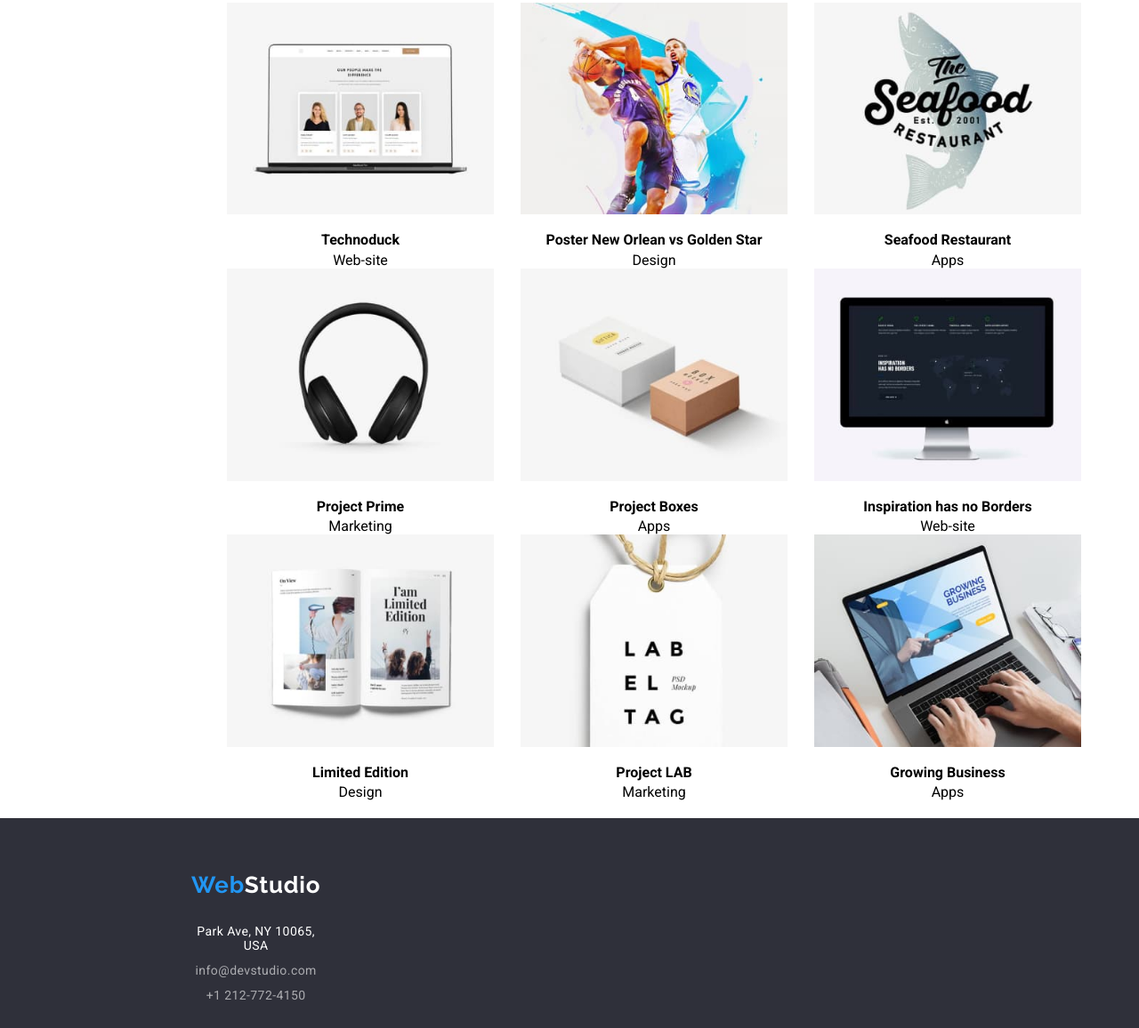
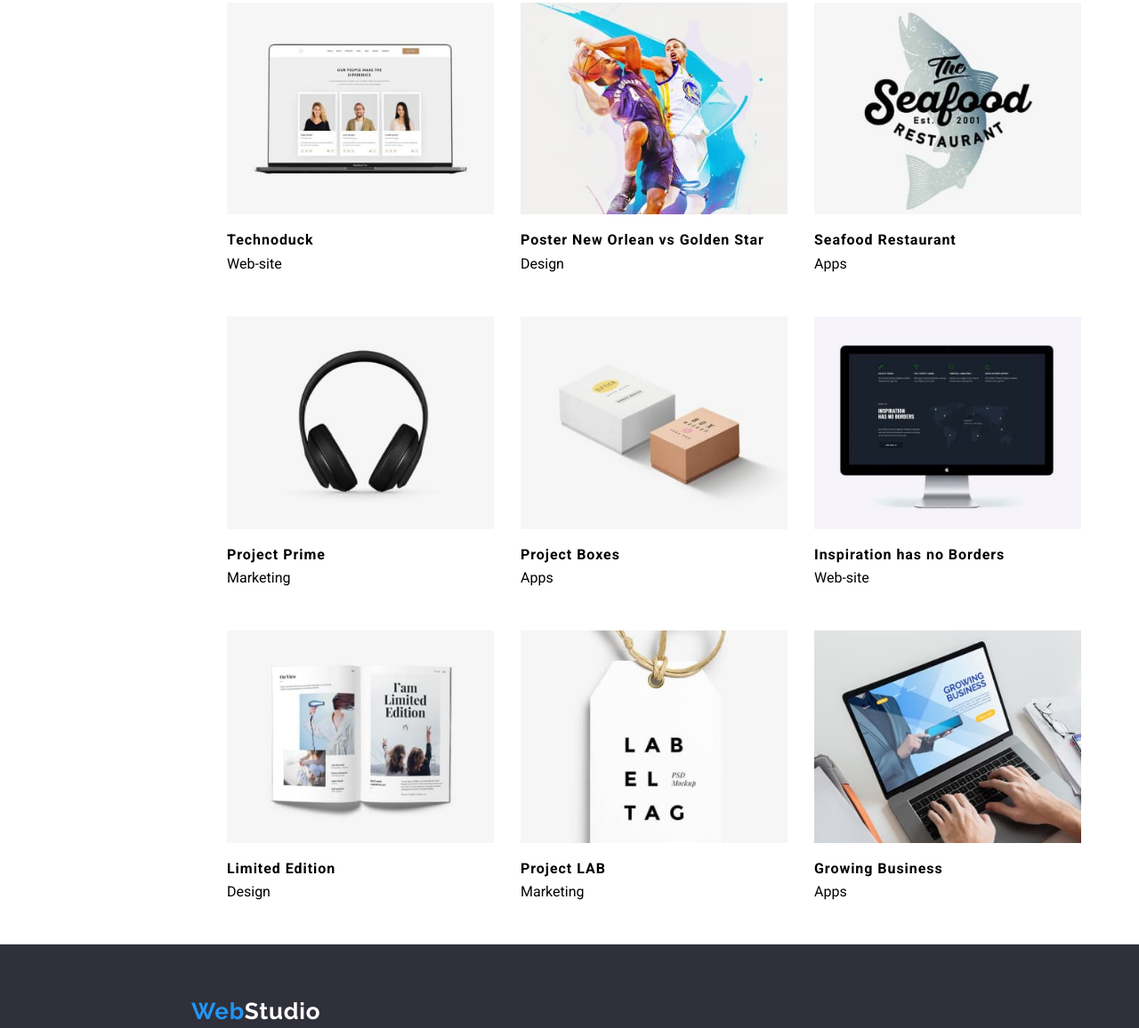
Before and after one commit to Adinux/goit-markup-hw-03, a plain HTML site: page portfolio.html in a window 1280 px wide. Shown: the part 258-1414 px from the top of the page at 89% size. Drawn offline with nearby package versions, Linux system fonts and the light colour scheme.

Commit message:
added styling to portfolio
added styling to portfolio

```diff
--- a/css/styles.css
+++ b/css/styles.css
@@ -40,6 +40,11 @@ a{
 
 }
 
+.container{
+    width: 1200px;
+    margin: auto;
+ }
+
 /* Header section style*/
 .header {
     background-color: var(--white);
@@ -54,6 +59,7 @@ a{
     flex-wrap: wrap;
 
 }
+
 
 .header__logo{
     text-decoration: none;
@@ -75,8 +81,6 @@ a{
     list-style: none;
     display: flex;
     gap: 40px;
-
-
 }
 
 .header__navigation a{
@@ -131,12 +135,6 @@ a{
     flex-wrap: wrap;
 
 }
-.hero-section .container{
-    width: 1200px;
-   margin-left: auto;
-   margin-right: auto;
-}
-
 
 .hero-section__title{
     font-family: var(--primary-font);
@@ -310,6 +308,7 @@ a{
     display: flex;
     justify-content: space-between;
     padding: 60px 1240px 60px 215px;
+    text-align: start;
 }
 
 .footer__logo{
@@ -377,9 +376,12 @@ a{
     font-family: var(--primary-font);
     background-color: var(--white);
     text-align: center;
-
 }
 
+.container{
+    width: 1200px;
+    margin: auto;
+ }
 /* Header section style*/
 .header {
     background-color: var(--white);
@@ -394,7 +396,6 @@ a{
     flex-wrap: wrap;
 
 }
-
 
 .header__logo{
     text-decoration: none;
@@ -464,7 +465,6 @@ a{
 .projects .container{
     display: flex;
     justify-content: space-between;
-    align-items: center;
     flex-wrap: wrap;
     padding-left: 215px;
 }
@@ -474,11 +474,10 @@ a{
     background-color: var(--dark-white);
     color: var(--black);
     letter-spacing: 0.03em;
+    margin-bottom: 50px;
     margin-top: 94px;
-    margin-bottom: 50px;
     padding-left: 215px;
     display: inline-flex;
-    flex: 1;
     gap: 8px;
 
 }
@@ -530,12 +529,16 @@ a{
 }
 .projects-text{
     margin-top: 20px;
-    margin-bottom: 4px;
+    padding-bottom: 4px;
+    letter-spacing: 0.06em;
+    text-align: left;
 
 }
 .projects1-text{
-    margin-bottom: 20px;
+    padding-bottom: 50px;
     margin-top: 4px;
+    text-align: left;
+
 }
 
 /* Footer portflio style*/
@@ -545,6 +548,7 @@ a{
     display: flex;
     justify-content: space-between;
     padding: 60px 1240px 60px 215px;
+    text-align: start;
 }
 
 
@@ -577,7 +581,7 @@ a{
 }
 
 .contact-mail{
-    margin-top: 12px;
+    margin-top:14px;
     margin-bottom: 12px;
 }
 
@@ -585,7 +589,7 @@ a{
     text-decoration: none;
     color: rgba(255, 255, 255, 0.6);
 }
-.contact a:hover {
+.contact a:hover{
     color: var(--light-blue);
 }
 
@@ -594,9 +598,3 @@ a{
     color: var(--light-blue);
     border-bottom: none;
 }
-
-.container{
-    width: 1200px;
-    margin-left: auto;
-    margin-right: auto;
- }
--- a/portfolio.html
+++ b/portfolio.html
@@ -53,19 +53,19 @@
             <!--1st container-->
             <div class="projects__container"><img class="projects__image" src="./images/technoduck.jpg" alt="photo of a web-site" width="300">
                 <p class="projects-text"><b>Technoduck</b></p>
-                <p>Web-site</p>
+                <p class="projects1-text">Web-site</p>
             </div>
 
             <!--2nd container-->
             <div class="projects__container"><img class="projects__image" src="./images/poster-new-orlean.jpg" alt="poster of 2 basketball player" width="300">
                 <p class="projects-text"><b>Poster New Orlean vs Golden Star</b></p>
-                <p>Design</p>
+                <p class="projects1-text">Design</p>
             </div>
 
             <!--3rd container-->
             <div class="projects__container"><img class="projects__image" src="./images/seafood.jpg" alt="photo of seafood restaurant" width="300">
                 <p class="projects-text"><b>Seafood Restaurant</b></p>
-                <p>Apps</p>
+                <p class="projects1-text">Apps</p>
             </div>
         </div>
 
@@ -73,19 +73,19 @@
         <!--4th container-->
             <div class="projects__container"><img class="projects__image" src="./images/project-prime.jpg" alt="photo of set of headphones" width="300">
                 <p class="projects-text"><b>Project Prime</b></p>
-                <p>Marketing</p>
+                <p class="projects1-text">Marketing</p>
             </div>
 
             <!--5th container-->
             <div class="projects__container"><img class="projects__image" src="./images/project-boxes.jpg" alt="boxes image" width="300">
                 <p class="projects-text"><b>Project Boxes</b></p>
-                <p>Apps</p>
+                <p class="projects1-text">Apps</p>
             </div>
 
             <!--6th container-->
             <div class="projects__container"><img class="projects__image" src="./images/inspiration.jpg" alt="image website on pc" width="300">
                 <p class="projects-text"><b>Inspiration has no Borders</b></p>
-                <p>Web-site</p>
+                <p class="projects1-text">Web-site</p>
             </div>
         </div>
 
@@ -93,13 +93,13 @@
             <!--7th container-->
             <div class="projects__container"><img class="projects__image" src="./images/limited-edition.jpg" alt="magazine design" width="300">
                 <p class="projects-text"><b>Limited Edition</b></p>
-                <p>Design</p>
+                <p class="projects1-text">Design</p>
             </div>
 
             <!--8th container-->
             <div class="projects__container"><img class="projects__image" src="./images/project-lab.jpg" alt="tag image" width="300">
                 <p class="projects-text"><b>Project LAB</b></p>
-                <p>Marketing</p>
+                <p class="projects1-text">Marketing</p>
             </div>
 
             <!--9th container-->
```
